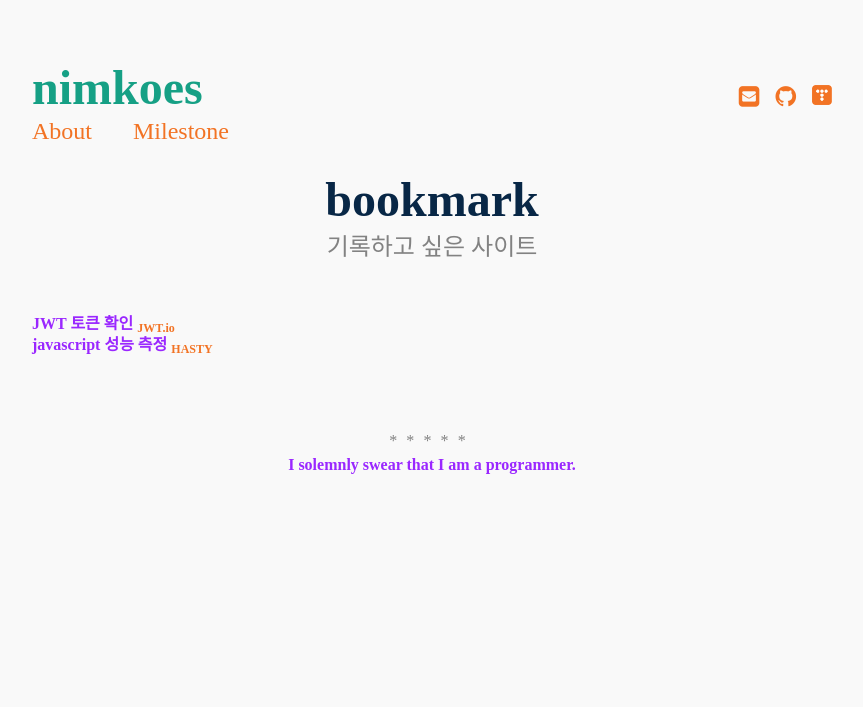
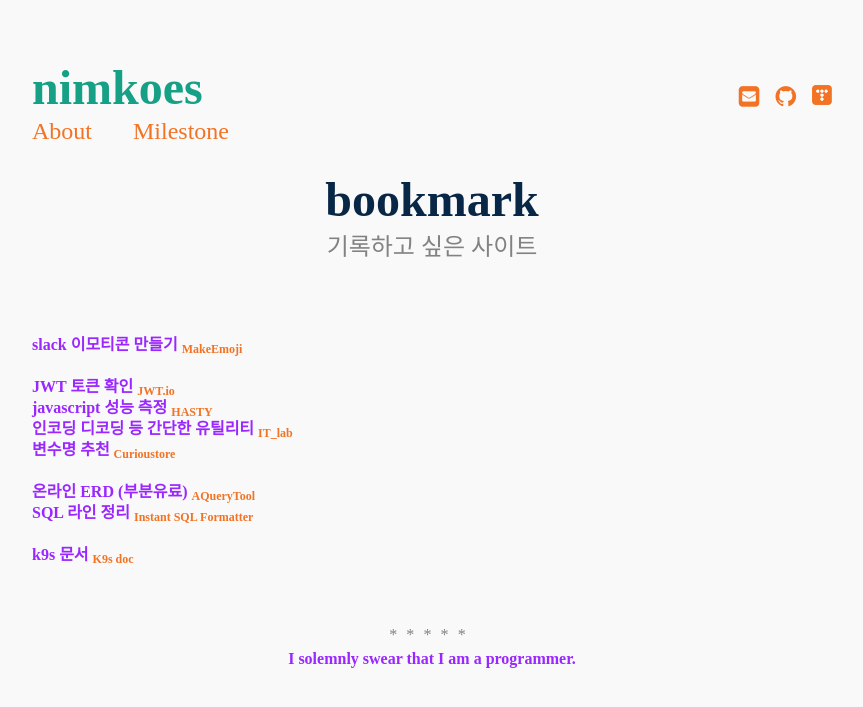
Before and after one commit to nimkoes/portfolio, a Jekyll site: the page built from _posts/1350-01-24-bookmark.md, in a window 1280 px wide. Shown: the top 707 px of the page, without its empty margins (208-1071 px from the left). Built offline with Jekyll 4.4.1, drawn with Linux system fonts in a browser that asks for light colours.

Commit message:
mod post, add bookmark site

```diff
--- a/_posts/1350-01-24-bookmark.md
+++ b/_posts/1350-01-24-bookmark.md
@@ -8,11 +8,26 @@ author: "nimkoes"
 ---
 
 
-**JWT 토큰 확인** <sub>[JWT.io][link_001]</sub>
-**javascript 성능 측정** <sub>[HASTY][link_002]</sub>
+
+**slack 이모티콘 만들기** <sub>[MakeEmoji][link_MakeEmoji]</sub>
+
+**JWT 토큰 확인** <sub>[JWT.io][link_JWT_io]</sub>
+**javascript 성능 측정** <sub>[HASTY][link_HASTY]</sub>
+**인코딩 디코딩 등 간단한 유틸리티** <sub>[IT_lab][link_IT_lab]</sub>
+**변수명 추천** <sub>[Curioustore][link_Curioustore]</sub>
+
+**온라인 ERD (부분유료)** <sub>[AQueryTool][link_AQueryTool]</sub>
+**SQL 라인 정리** <sub>[Instant SQL Formatter][link_Instant_SQL_Formatter]</sub>
+
+**k9s 문서** <sub>[K9s doc][link_k9s_doc]</sub>
 
 
 
-
-[link_001]:https://jwt.io/
-[link_002]:https://hasty.dev/
+[link_JWT_io]:https://jwt.io/
+[link_HASTY]:https://hasty.dev/
+[link_MakeEmoji]:https://makeemoji.com/
+[link_AQueryTool]:https://aquerytool.com/
+[link_Instant_SQL_Formatter]:https://www.dpriver.com/pp/sqlformat.htm
+[link_IT_lab]:https://seb.kr/
+[link_Curioustore]:https://www.curioustore.com/#!/
+[link_k9s_doc]:https://k9scli.io/
```
